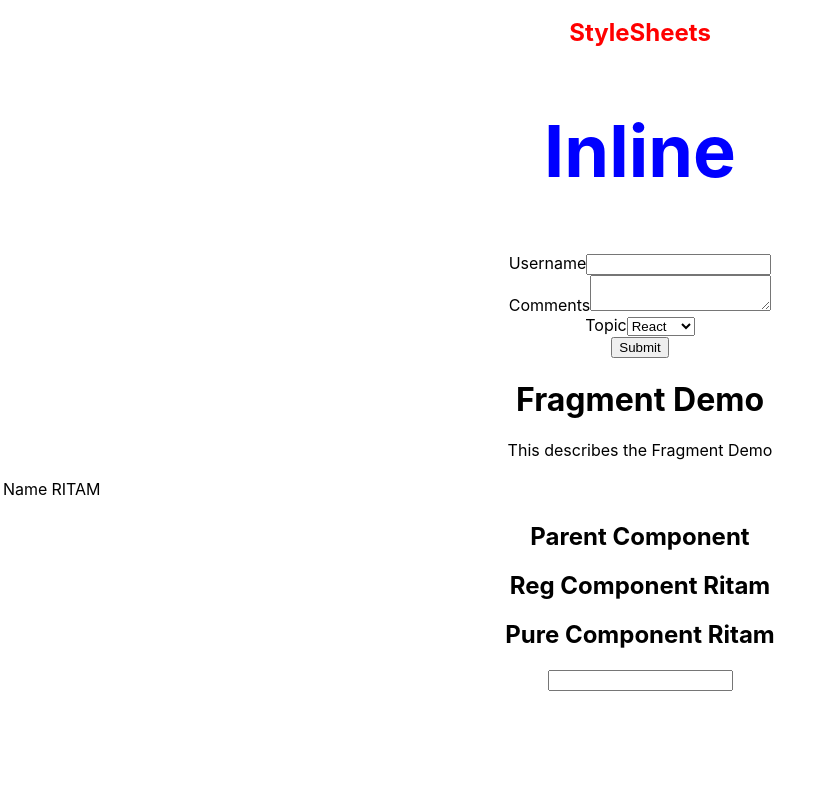
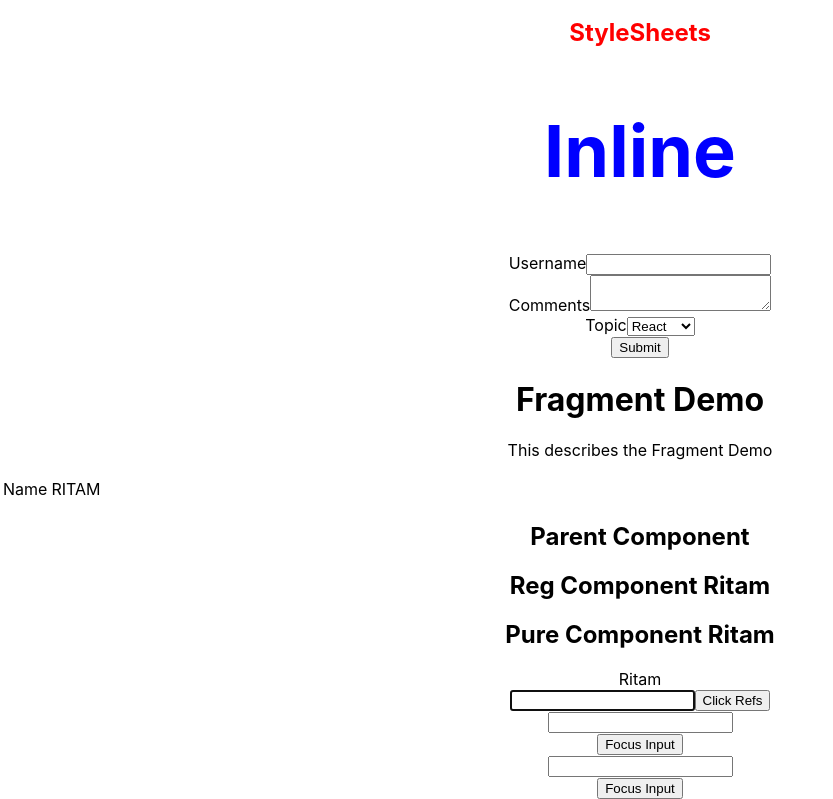
Before and after one commit to ritamroy18/react-app, a React (Create React App) app: page / in a window 1280 px wide. Shown: the part 932-1731 px from the top of the page, without its empty margins (0-833 px from the left). Before the commit the page ends 1623 px from the top, so only its background shows below. Built offline with nearby package versions, Linux system fonts and the light colour scheme.

Commit message:
memo refs refs with class

```diff
--- a/src/App.js
+++ b/src/App.js
@@ -21,6 +21,8 @@
 // import PureComp from './components/PureComp';
 import ParentComp from './components/ParentComp';
 import RefsDemo from './components/RefsDemo';
+import FocusInput from './components/FocusInput';
+import FRParentInput from './components/FRParentInput';
 
 
 function App() {
@@ -48,7 +50,9 @@
       <Table></Table>
       {/* <PureComp></PureComp> */}
       <ParentComp></ParentComp>
-      <RefsDemo></RefsDemo>
+      <RefsDemo />
+      <FocusInput />
+      <FRParentInput />
 
       {/* <header className="App-header">
         <img src={logo} className="App-logo" alt="logo" />
--- /dev/null
+++ b/src/components/FRInput.js
@@ -0,0 +1,11 @@
+import React from 'react'
+
+function FRInput() {
+    return (
+        <div>
+           <input type = "text" />
+        </div>
+    )
+}
+
+export default FRInput
--- /dev/null
+++ b/src/components/FRParentInput.js
@@ -0,0 +1,15 @@
+import React, { Component } from 'react'
+import FRInput from './FRInput'
+
+ class FRParentInput extends Component {
+    render() {
+        return (
+            <div>
+                <FRInput></FRInput>
+                <button>Focus Input</button>
+            </div>
+        )
+    }
+}
+
+export default FRParentInput
--- /dev/null
+++ b/src/components/FocusInput.js
@@ -0,0 +1,27 @@
+import React, { Component } from 'react'
+import Input from './Input'
+
+ class FocusInput extends Component {
+
+    constructor(props) {
+        super(props)
+
+        this.componentRef = React.createRef()
+    }
+
+    clickHandler = () => {
+        this.componentRef.current.focusInput()
+    }
+
+
+    render() {
+        return (
+            <div>
+                <Input ref ={this.componentRef}/>
+                <button onClick ={this.clickHandler}> Focus Input</button>
+            </div>
+        )
+    }
+}
+
+export default FocusInput
--- /dev/null
+++ b/src/components/Input.js
@@ -0,0 +1,19 @@
+import React, { Component } from 'react'
+
+ class Input extends Component {
+     constructor(props) {
+         super(props)
+         this.inputRef = React.createRef()
+
+     }
+
+    render() {
+        return (
+            <div>
+                <input type= "text" ref = {this.inputRef} />
+            </div>
+        )
+    }
+}
+
+export default Input
--- a/src/components/MemoComp.js
+++ b/src/components/MemosComp.js
@@ -1,6 +1,7 @@
 import React from 'react'
 
-function MemoComp({name}) {
+function MemoComp( {name} ) {
+    console.log('Rendering Memo Component');
     return (
         <div>
             {name}
--- a/src/components/ParentComp.js
+++ b/src/components/ParentComp.js
@@ -1,7 +1,7 @@
 import React, { Component } from 'react'
 import PureComp from './PureComp';
 import RegComp from './RegComp';
-// import MemoComp from './MemoComp';
+import MemosComp from './MemosComp';
 
 export class ParentComp extends Component {
 
@@ -28,6 +28,7 @@
                 <RegComp name ={this.state.name}></RegComp>
                 <PureComp name ={this.state.name}></PureComp>
                 {/* <MemoComp name ={this.state.name}></MemoComp> */}
+                <MemosComp name ={this.state.name}></MemosComp>
             </div>
         )
     }
--- a/src/components/RefsDemo.js
+++ b/src/components/RefsDemo.js
@@ -7,12 +7,19 @@
      }
 
      componentDidMount(){
-         console.log(this.inputRef)
+         this.inputRef.current.focus()
+        //  console.log(this.inputRef ,'ref')
+     }
+
+     clickHandler = () => {
+         alert(this.inputRef.current.value)
      }
     render() {
         return (
             <div>
-             <input type = "text" ref = {this.inputRef}/>
+                {/* <h2>Render Refs Component</h2> */}
+             <input type = "text" ref ={this.inputRef} />
+             <button onClick = {this.clickHandler}>Click Refs </button>
             </div>
         )
     }
```
